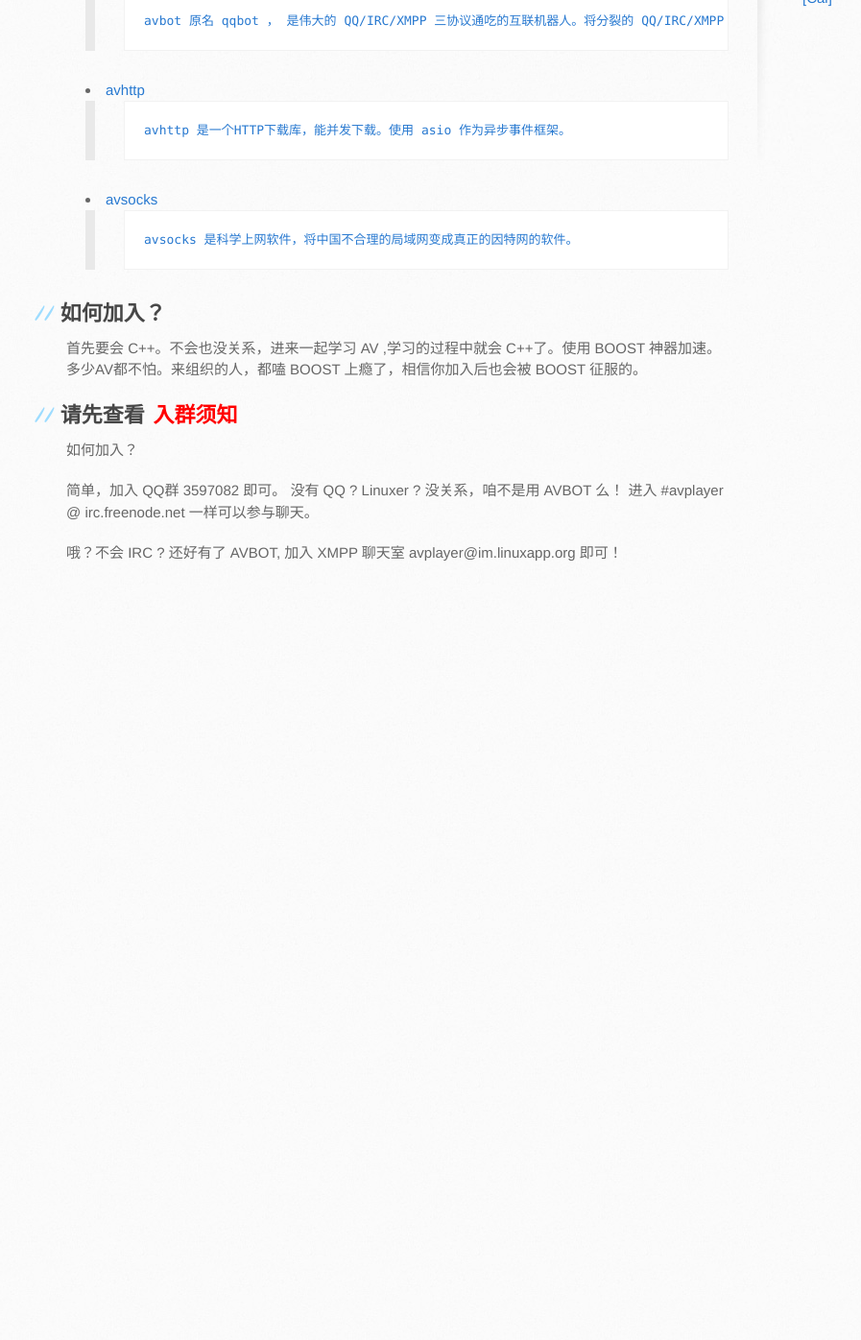
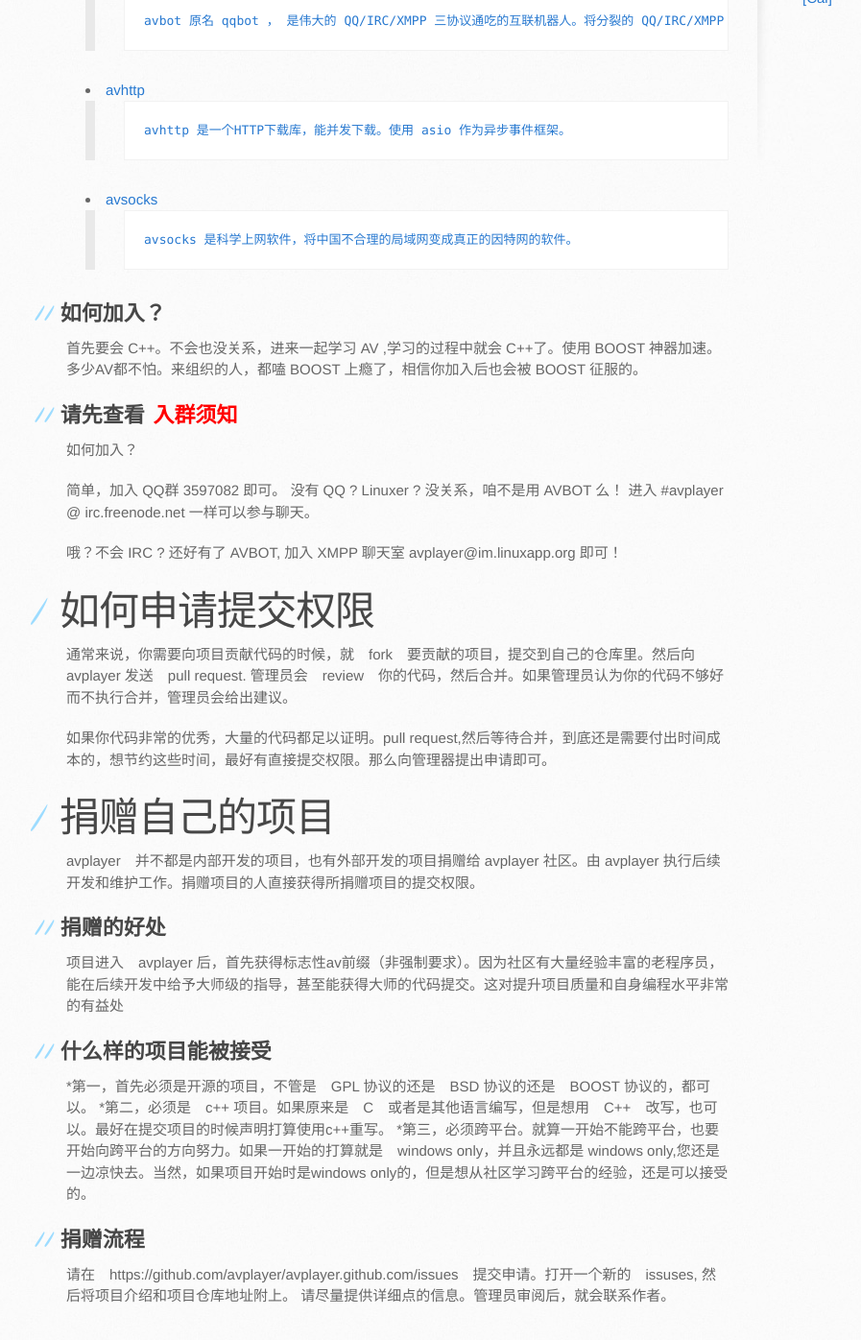
Before and after one commit to avplayer/avplayer.github.com, a Jekyll site: the page built from index.md, in a window 1280 px wide and 1400 px high, scrolled down 569 px. Shown: the top 1396 px of the window at 96% size, without its empty margins (101-998 px from the left). Built offline with Jekyll 4.4.1, drawn with Linux system fonts in a browser that asks for light colours; Markdown is read by kramdown in place of the engine named in the settings; before the commit the page ends 1199 px from its top, so only the background shows below that.

Commit message:
项目捐赠指导

```diff
--- a/index.md
+++ b/index.md
@@ -35,3 +35,29 @@
 简单，加入 QQ群 3597082 即可。 没有 QQ ? Linuxer ? 没关系，咱不是用 AVBOT 么！ 进入 \#avplayer @ irc.freenode.net 一样可以参与聊天。
 
 哦？不会 IRC ? 还好有了 AVBOT, 加入 XMPP 聊天室 avplayer@im.linuxapp.org 即可！
+
+# 如何申请提交权限
+
+通常来说，你需要向项目贡献代码的时候，就　fork　要贡献的项目，提交到自己的仓库里。然后向 avplayer 发送　pull request. 管理员会　review　你的代码，然后合并。如果管理员认为你的代码不够好而不执行合并，管理员会给出建议。
+
+如果你代码非常的优秀，大量的代码都足以证明。pull request,然后等待合并，到底还是需要付出时间成本的，想节约这些时间，最好有直接提交权限。那么向管理器提出申请即可。
+
+# 捐赠自己的项目
+
+avplayer　并不都是内部开发的项目，也有外部开发的项目捐赠给 avplayer 社区。由 avplayer 执行后续开发和维护工作。捐赠项目的人直接获得所捐赠项目的提交权限。
+
+## 捐赠的好处
+
+项目进入　avplayer 后，首先获得标志性av前缀（非强制要求）。因为社区有大量经验丰富的老程序员，能在后续开发中给予大师级的指导，甚至能获得大师的代码提交。这对提升项目质量和自身编程水平非常的有益处
+
+## 什么样的项目能被接受
+
+
+*第一，首先必须是开源的项目，不管是　GPL 协议的还是　BSD  协议的还是　BOOST 协议的，都可以。
+*第二，必须是　c++ 项目。如果原来是　C　或者是其他语言编写，但是想用　C++　改写，也可以。最好在提交项目的时候声明打算使用c++重写。
+*第三，必须跨平台。就算一开始不能跨平台，也要开始向跨平台的方向努力。如果一开始的打算就是　windows only，并且永远都是 windows only,您还是一边凉快去。当然，如果项目开始时是windows only的，但是想从社区学习跨平台的经验，还是可以接受的。
+
+## 捐赠流程
+
+请在　https://github.com/avplayer/avplayer.github.com/issues　提交申请。打开一个新的　issuses, 然后将项目介绍和项目仓库地址附上。
+请尽量提供详细点的信息。管理员审阅后，就会联系作者。
```
